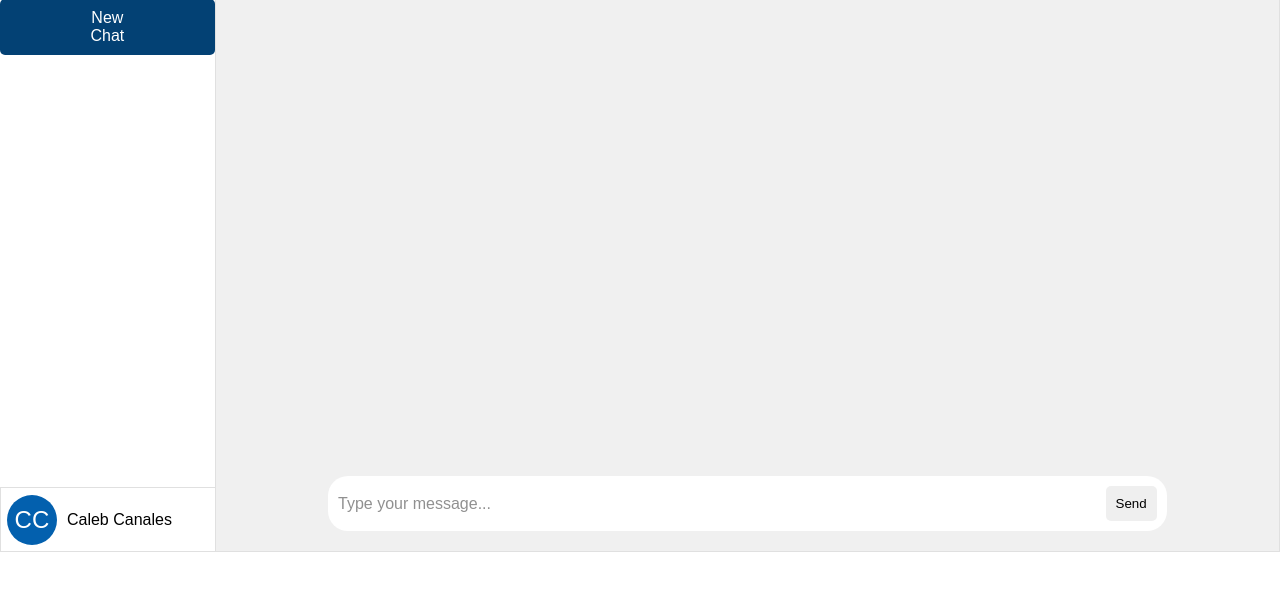
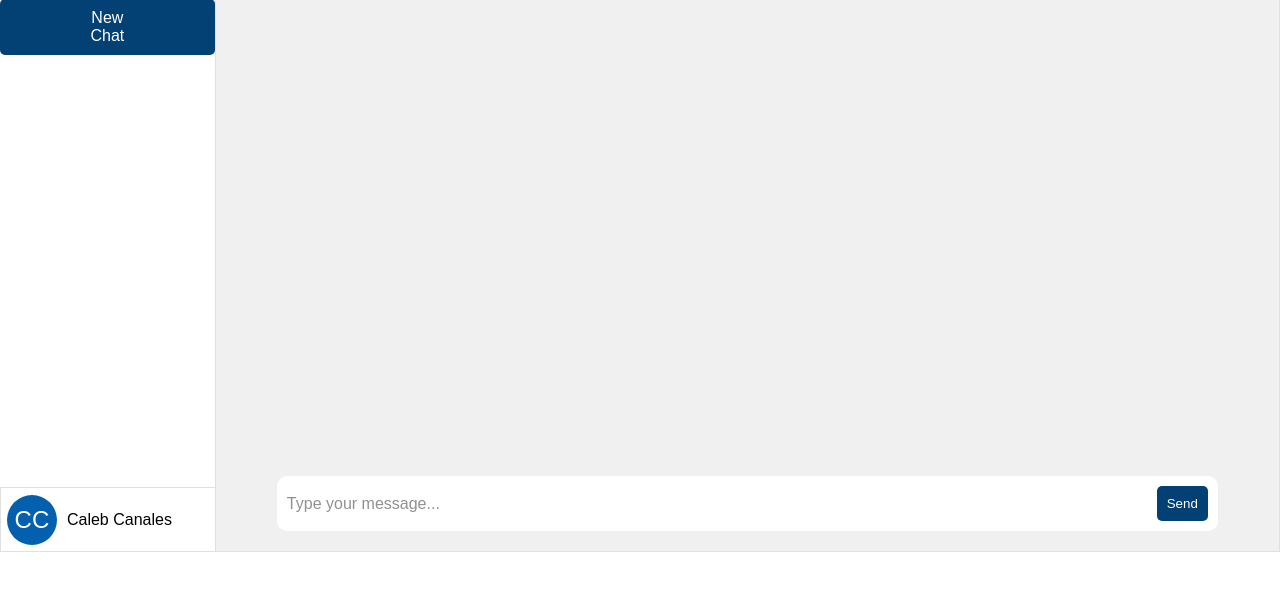
Before and after one commit to L401/Senior_Capstone_Fall_2023, a Flask app: page / in a window 1280 px wide; the page is wider, and only the part inside the window is pictured. Shown: the part 73-664 px from the top of that part. Run offline with Flask 3, Linux system fonts and the light colour scheme; some libraries are stand-ins or nearby versions.

Commit message:
requested UI changes

```diff
--- a/app/static/css/index.css
+++ b/app/static/css/index.css
@@ -158,11 +158,11 @@ body {
 
 .message-input {
     background-color: #FFFFFF;
-    border-radius: 20px;
+    border-radius: 10px;
     display: flex;
     flex-direction: row;
     align-items: center;
-    width: 80%;
+    width: 90%;
     height: 7%;
     padding: 10px;
 }
@@ -184,7 +184,8 @@ body {
 }
 
 .message-input button {
-    color: black;
+    background-color: #034174;
+    color: #FFFFFF;
     border: none;
     padding: 10px;
     border-radius: 5px;
```
